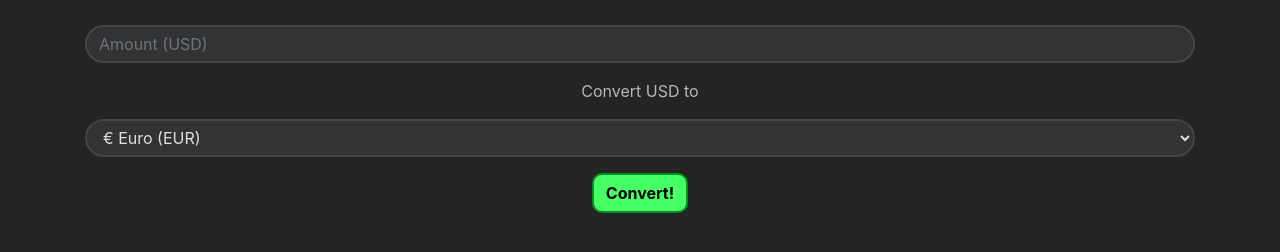
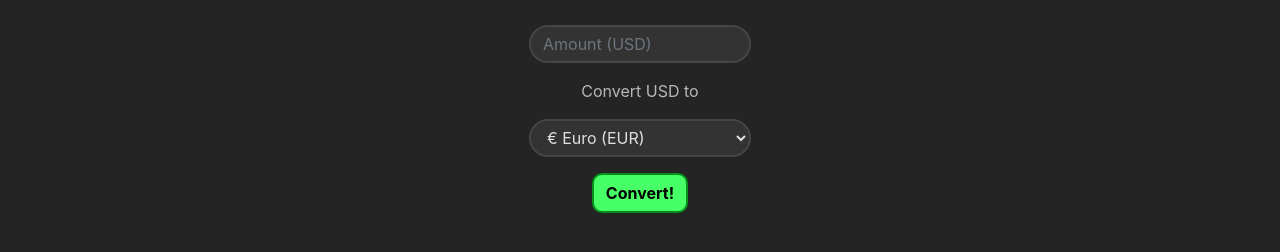
Before and after one commit to ChrisRamer/asynchrony-and-apis-ind-project, a website built with webpack: page src/index.html in a window 1280 px wide. Built offline with nearby package versions, Linux system fonts and the light colour scheme.

Commit message:
Reduce width of input fields

```diff
--- a/src/css/styles.css
+++ b/src/css/styles.css
@@ -53,3 +53,8 @@ button[type="submit"] {
 }
 
 /* End of base css */
+
+.form-control {
+	width: 20%;
+	margin-left: 40%;
+}
```
